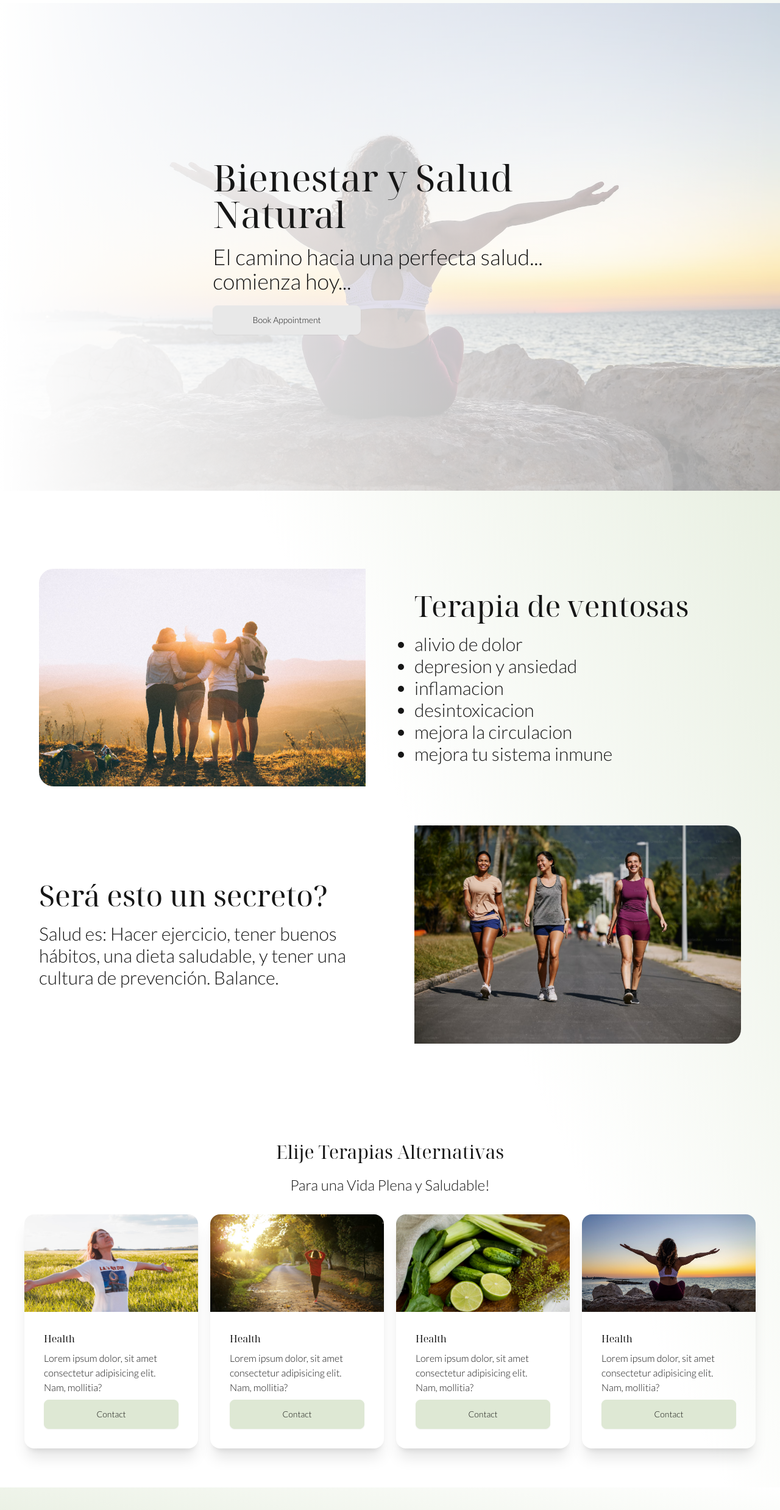
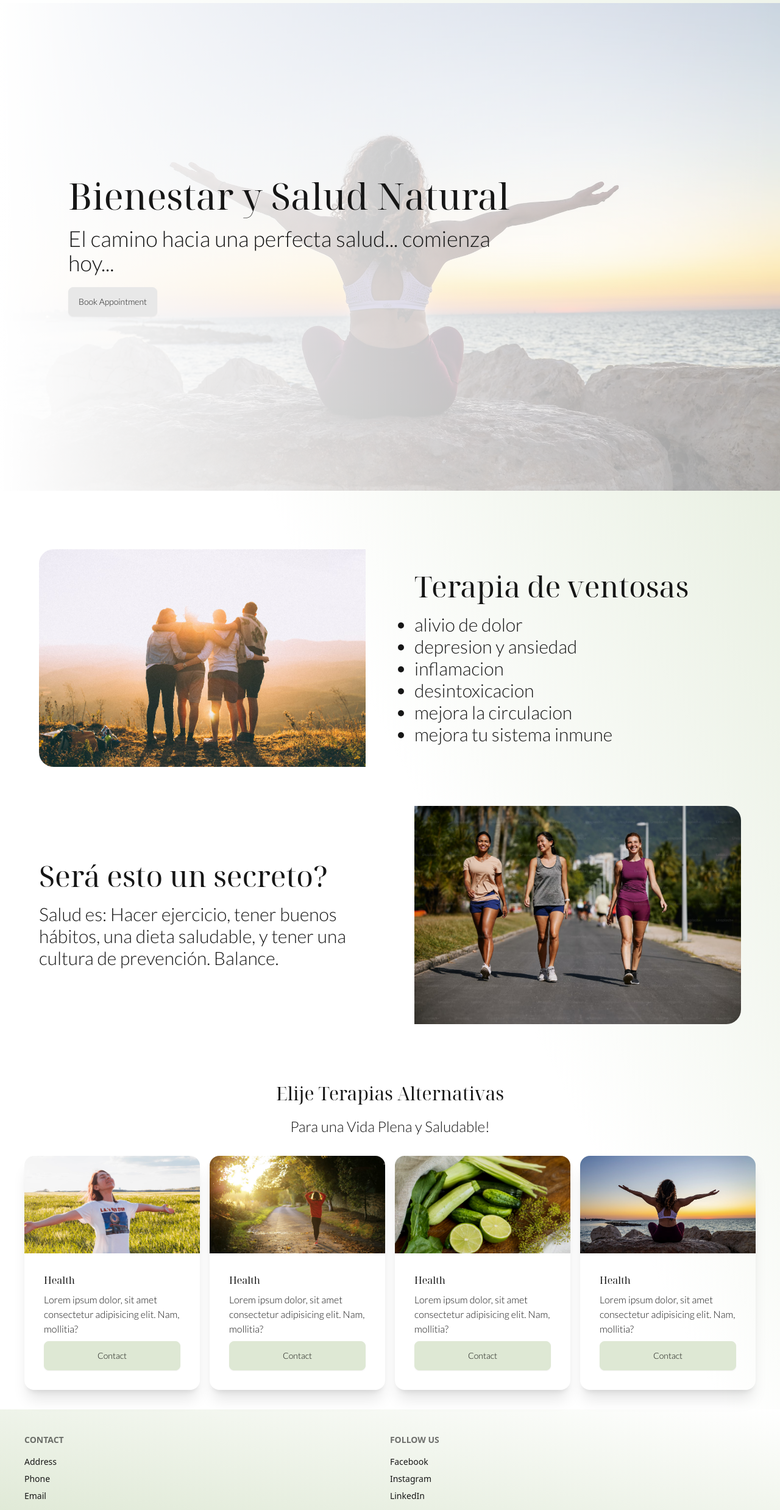
Before and after one commit to noelcastillon1/buen-estar, a website built with Vite: page index.html in a window 1280 px wide. Shown: the part 59-2536 px from the top of the page at 61% size. Built offline with nearby package versions, Linux system fonts and the light colour scheme.

Commit message:
improve info section responsiveness

```diff
--- a/index.html
+++ b/index.html
@@ -8,7 +8,7 @@
   </head>
   <body class="bg-gradient-to-bl from-primary to-50%">
     <!-- NAVBAR -->
-    <nav class="navbar bg-neutral/75 px-16">
+    <nav class="navbar bg-neutral/50 px-16">
       <div class="navbar-start">
         <div class="navbar-start-container">
           <div class="dropdown md:hidden">
@@ -74,25 +74,25 @@
         <div
           class="hero-overlay bg-gradient-to-r from-white bg-opacity-60"
         ></div>
-        <div class="hero-content gap-20">
         <div
-            class="hero-content-text flex flex-col justify-between gap-5 w-3/4"
+          class="hero-content flex flex-col gap-5 items-start md:px-28 w-3/4"
         >
           <h1 class="hero-header text-6xl">Bienestar y Salud Natural</h1>
           <p class="hero-p text-4xl">
             El camino hacia una perfecta salud... comienza hoy...
           </p>
           <div class="hero-button-container">
-              <button class="hero-btn btn w-5/12">Book Appointment</button>
-            </div>
+            <button class="hero-btn btn">Book Appointment</button>
           </div>
         </div>
       </div>
     </div>
     <!-- INFO -->
-    <div class="info-section-wrapper py-16">
+    <div class="info-section-wrapper py-8">
       <div class="info-section-container flex flex-col gap-16">
-        <div class="info-section flex flex-row justify-around px-16 gap-20">
+        <div
+          class="info-section flex flex-col-reverse md:flex-row justify-around px-8 md:px-16 gap-20"
+        >
           <div class="info-section-img basis-1/2">
             <img
               src="/assets/Family Sunset Wrap.avif"
@@ -115,7 +115,7 @@
           </div>
         </div>
         <div
-          class="info-section flex flex-row-reverse justify-around px-16 gap-20"
+          class="info-section flex flex-col-reverse md:flex-row-reverse justify-around px-8 md:px-16 gap-20"
         >
           <div class="info-section-img basis-1/2">
             <img
@@ -139,7 +139,7 @@
       </div>
     </div>
     <!-- CARD SERVICES -->
-    <div class="card-section-wrapper py-16">
+    <div class="card-section-wrapper py-8">
       <div class="card-section-header-wrapper w-1/2 m-auto">
         <div class="card-section-header flex flex-col gap-5 text-center py-8">
           <h3 class="text-3xl">Elije Terapias Alternativas</h3>
@@ -147,9 +147,9 @@
         </div>
       </div>
       <div
-        class="card-section services flex flex-row gap-5 px-10 justify-around"
+        class="card-section-services grid grid-cols-1 md:grid-cols-2 lg:grid-cols-4 gap-4 px-10"
       >
-        <div class="card basis-1/4 shadow-xl">
+        <div class="card shadow-xl">
           <figure class="max-h-40 min-h-40">
             <img
               class="object-contain"
@@ -166,7 +166,7 @@
             <button class="btn btn-primary">Contact</button>
           </div>
         </div>
-        <div class="card basis-1/4 shadow-xl">
+        <div class="card shadow-xl">
           <figure class="max-h-40 min-h-40">
             <img
               class="object-contain"
@@ -183,7 +183,7 @@
             <button class="btn btn-primary">Contact</button>
           </div>
         </div>
-        <div class="card basis-1/4 shadow-xl">
+        <div class="card shadow-xl">
           <figure class="max-h-40 min-h-40">
             <img
               class="object-contain"
@@ -200,7 +200,7 @@
             <button class="btn btn-primary">Contact</button>
           </div>
         </div>
-        <div class="card basis-1/4 shadow-xl">
+        <div class="card shadow-xl">
           <figure class="max-h-40 min-h-40">
             <img
               class="object-contain"
--- a/main.css
+++ b/main.css
@@ -21,3 +21,7 @@ li,
   font-family: "Lato", sans-serif;
   font-weight: 300;
 }
+
+.hero {
+  place-items: normal;
+}
```
Lines whose indentation alone changed are shown as unchanged.
